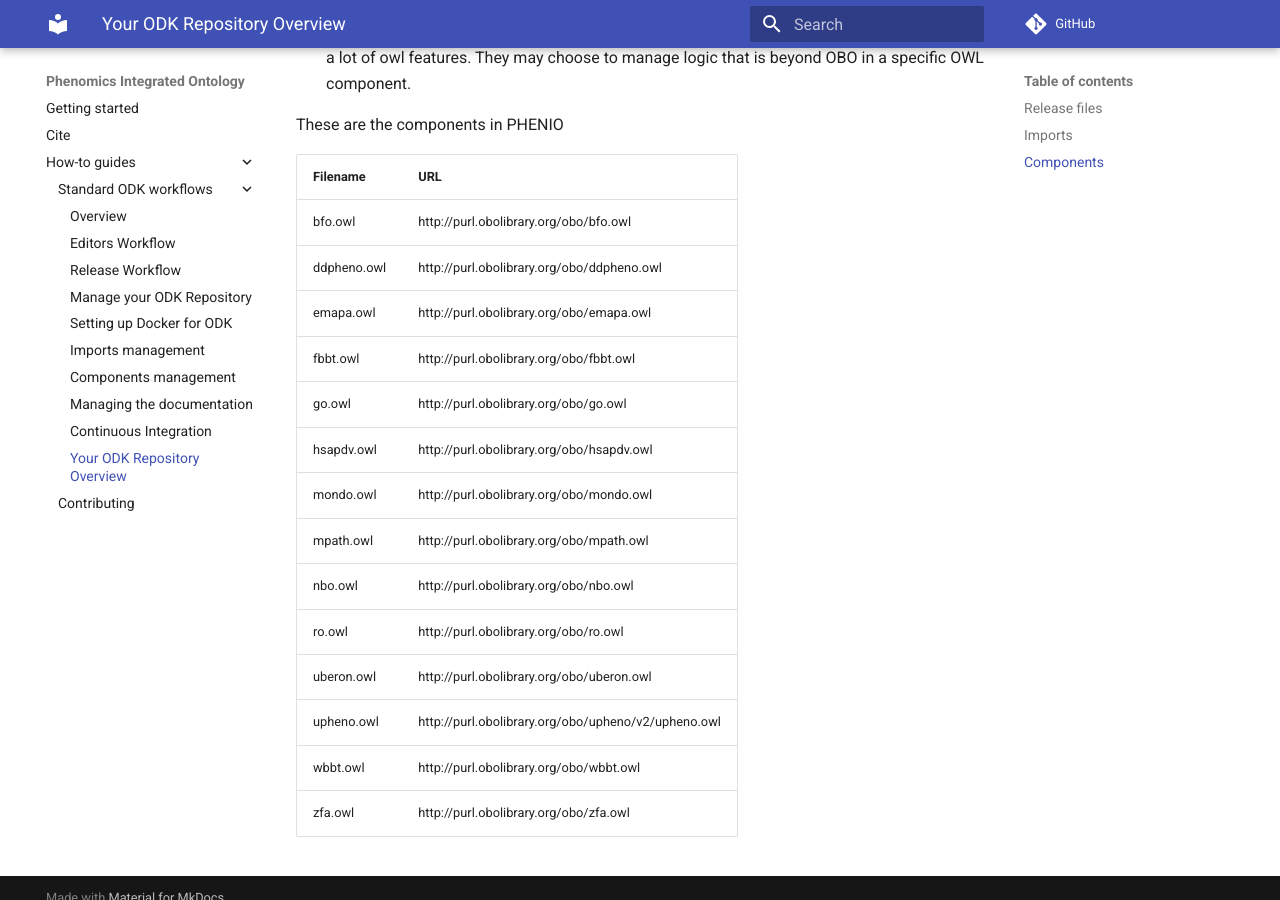
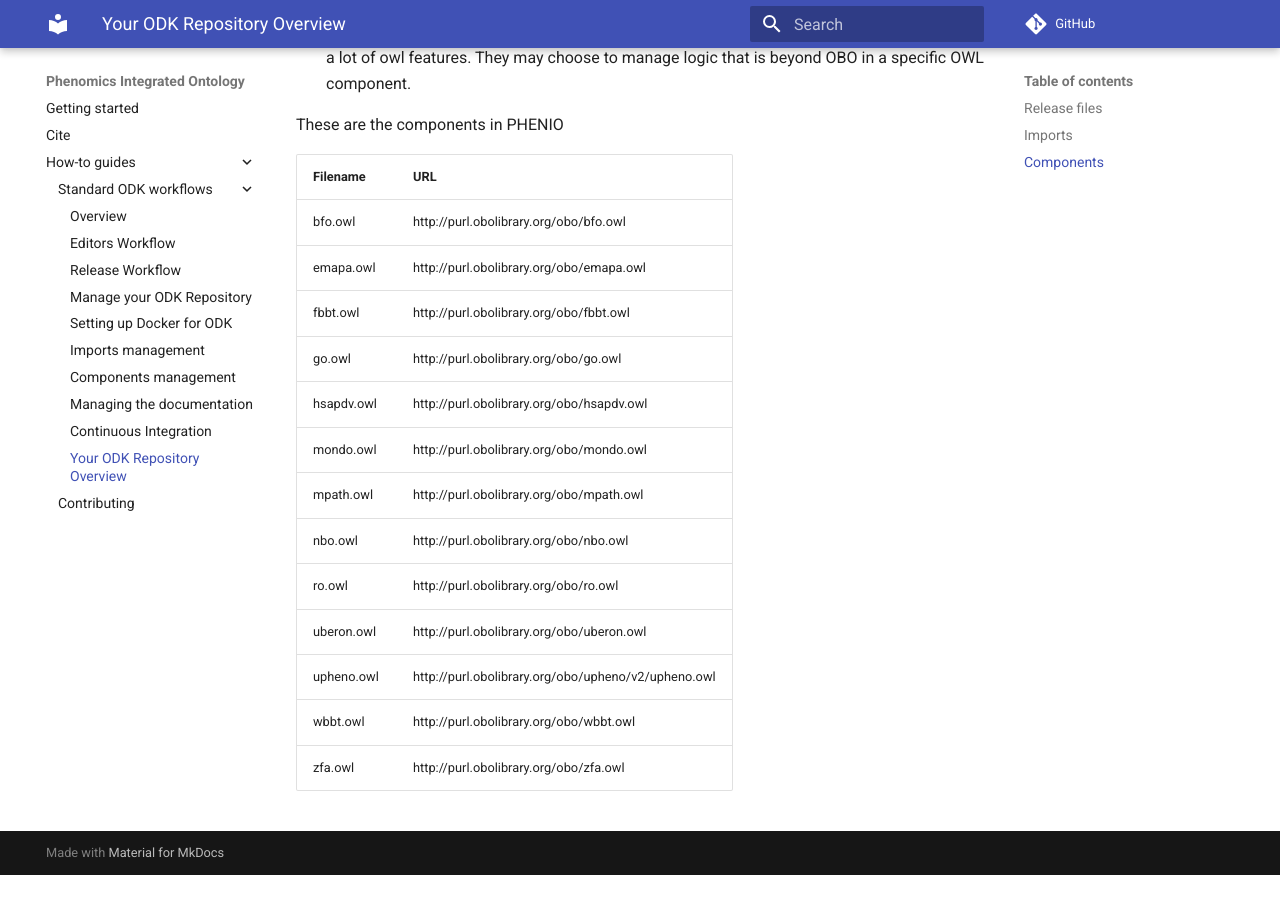
Before and after one commit to monarch-initiative/phenio, an MkDocs documentation site: the page built from docs/odk-workflows/RepositoryFileStructure.md, in a window 1280 px wide and 900 px high, scrolled down 1917 px. Built offline with MkDocs 1.6.1 and Material for MkDocs 9.7.7, drawn with Linux system fonts in a browser that asks for light colours; comment, search, counter and statistics services are not loaded; after the commit the page ends 2792 px from its top, so only the background shows below that.

Commit message:
Update repo files

```diff
--- a/docs/odk-workflows/RepositoryFileStructure.md
+++ b/docs/odk-workflows/RepositoryFileStructure.md
@@ -46,7 +46,6 @@
 | Filename | URL |
 | -------- | --- |
 | bfo.owl | http://purl.obolibrary.org/obo/bfo.owl |
-| ddpheno.owl | http://purl.obolibrary.org/obo/ddpheno.owl |
 | emapa.owl | http://purl.obolibrary.org/obo/emapa.owl |
 | fbbt.owl | http://purl.obolibrary.org/obo/fbbt.owl |
 | go.owl | http://purl.obolibrary.org/obo/go.owl |
```
Also changed, not shown: 1 other file.
